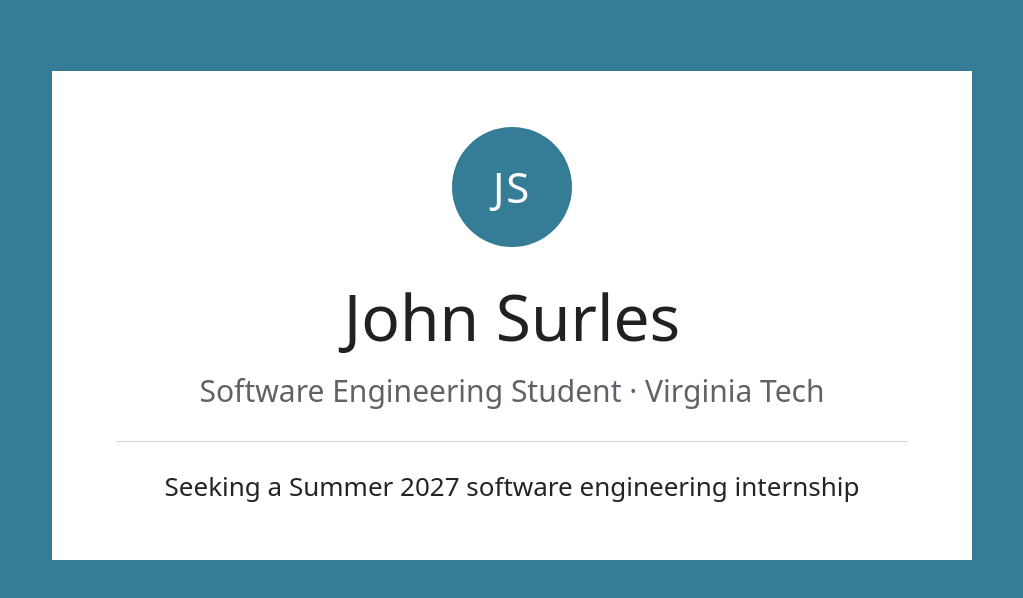
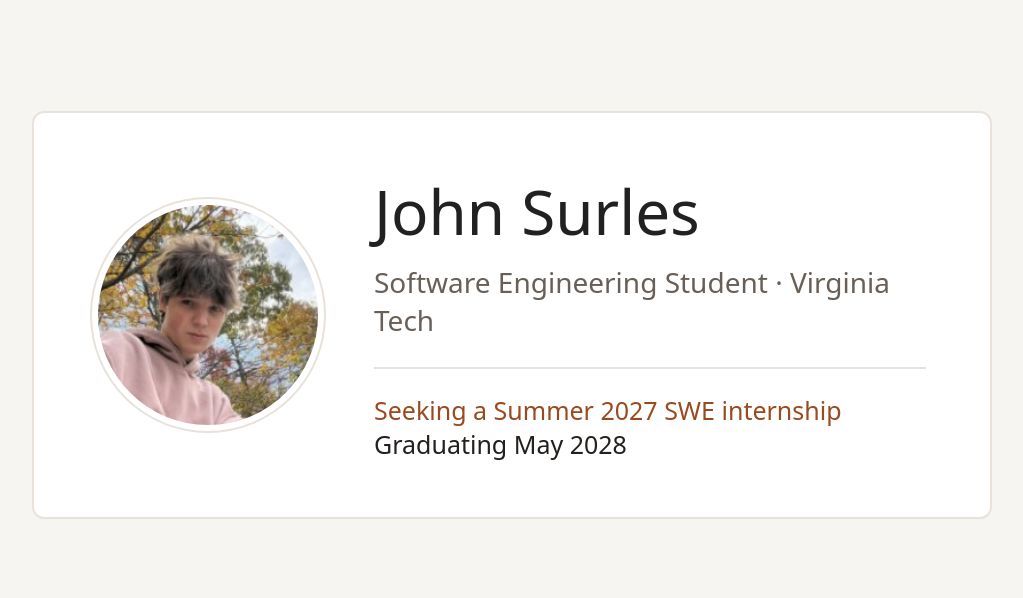
Before and after one commit to 0utsights/liquid-portfolio, a website: page scripts/social-card.html in a window 1280 px wide. Shown: the whole page, without its empty margins (88-1111 px from the left). Drawn offline with Linux system fonts and the light colour scheme.

Commit message:
Profile photo and a warm palette matched to it
- LinkedIn profile photo (192px JPEG/WebP, about 14 KB) replaces the JS monogram.
- Warm neutral page and text with a rust accent (#9a4a1f, 6.2:1 on white) taken
  from the autumn leaves in the photo; muted text stays at 5.4:1 or better.
- Social card shows the photo; favicon and touch icon use the rust monogram.

Co-Authored-By: Claude Opus 5.5 <noreply@anthropic.com>

```diff
--- a/public/styles.css
+++ b/public/styles.css
@@ -2,15 +2,17 @@
    (links, active tab, monogram, focus). Change --accent and --accent-tint together; keep --accent at
    4.5:1 or better on white. */
 :root {
-  --page: #f4f5f7;
+  /* Warm neutrals with a rust accent taken from the autumn leaves in the profile photo
+     (#9a4a1f is about 6.2:1 on white; muted text is about 5.8:1 on white, 5.4:1 on the page). */
+  --page: #f7f5f2;
   --surface: #fff;
-  --line: #e1e4e8;
-  --accent: #1f6680;
-  --accent-tint: #e8f1f5;
-  --ink: #1f2328;
-  --muted: #5f6368;
-  --rule: rgba(0, 0, 0, .12);
-  --rule-strong: rgba(0, 0, 0, .16);
+  --line: #e8e2db;
+  --accent: #9a4a1f;
+  --accent-tint: #f8eee6;
+  --ink: #24201d;
+  --muted: #685f57;
+  --rule: rgba(60, 40, 20, .12);
+  --rule-strong: rgba(60, 40, 20, .16);
   font-family: Rubik, system-ui, -apple-system, 'Segoe UI', Roboto, 'Helvetica Neue', Arial, sans-serif;
   color: var(--ink);
 }
@@ -33,7 +35,7 @@ main { display: grid; gap: 12px; }
 
 /* Masthead */
 .masthead { padding: 28px 24px 24px; text-align: center; }
-.mark { display: grid; place-items: center; width: 88px; height: 88px; margin: 0 auto 14px; border-radius: 50%; background: var(--accent); color: #fff; font-size: 30px; font-weight: 500; letter-spacing: .04em; }
+.photo { display: block; width: 104px; height: 104px; margin: 0 auto 14px; border-radius: 50%; object-fit: cover; box-shadow: 0 0 0 3px var(--surface), 0 0 0 4px var(--line); }
 .masthead h1 { font-size: 26px; }
 .subtitle { margin-top: 4px; color: var(--muted); }
 .status { margin-top: 10px; font-size: 14px; color: var(--ink); }
--- a/scripts/build.mjs
+++ b/scripts/build.mjs
@@ -69,8 +69,8 @@ function page(route) {
  const url = `https://johnsurles.com${route.path}`;
  const tab = (label, href, key) => `<a href="${href}"${route.key === key ? ' aria-current="page"' : ''}>${label}</a>`;
  return `<!doctype html>
-<html lang="en"><head><meta charset="utf-8"><meta name="viewport" content="width=device-width, initial-scale=1"><meta name="theme-color" content="#f4f5f7"><title>${route.title}</title><meta name="description" content="${route.description}"><link rel="canonical" href="${url}"><meta property="og:type" content="website"><meta property="og:title" content="${route.title}"><meta property="og:description" content="${route.description}"><meta property="og:url" content="${url}"><meta property="og:site_name" content="John Surles"><meta property="og:locale" content="en_US"><meta property="og:image" content="https://johnsurles.com/images/social-card.jpg"><meta property="og:image:width" content="1200"><meta property="og:image:height" content="630"><meta property="og:image:alt" content="John Surles — Software Engineering Student, Virginia Tech"><meta name="twitter:card" content="summary_large_image"><meta name="author" content="John Surles"><link rel="icon" href="/favicon.svg" type="image/svg+xml"><link rel="apple-touch-icon" href="/apple-touch-icon.png"><link rel="stylesheet" href="/styles.css?v=${v.css}">${route.key === 'profile' ? `<script type="application/ld+json">${JSON.stringify(profileData)}</script>` : ''}</head>
-<body><a class="skip-link" href="#main">Skip to content</a><div class="page"><header class="card masthead"><div class="mark" aria-hidden="true">JS</div><h1>${profile.name}</h1><p class="subtitle">${profile.title}</p><p class="status">Seeking a Summer 2027 software engineering internship · Graduating May 2028</p><p class="masthead-links"><a href="${resume}">Resume (PDF)</a>${contacts.email('Email')}${contacts.github('GitHub')}${contacts.linkedin('LinkedIn')}</p></header><nav class="tabs" aria-label="Sections">${tab('Profile', '/', 'profile')}${tab('Open Source', '/oss/', 'oss')}</nav><main id="main" tabindex="-1">${route.body}</main><footer class="card footer"><p>© 2026 John Surles</p></footer></div><p id="copy-status" class="sr-only" aria-live="polite"></p><script src="/copy.js?v=${v.js}" defer></script></body></html>`;
+<html lang="en"><head><meta charset="utf-8"><meta name="viewport" content="width=device-width, initial-scale=1"><meta name="theme-color" content="#f7f5f2"><title>${route.title}</title><meta name="description" content="${route.description}"><link rel="canonical" href="${url}"><meta property="og:type" content="website"><meta property="og:title" content="${route.title}"><meta property="og:description" content="${route.description}"><meta property="og:url" content="${url}"><meta property="og:site_name" content="John Surles"><meta property="og:locale" content="en_US"><meta property="og:image" content="https://johnsurles.com/images/social-card.jpg"><meta property="og:image:width" content="1200"><meta property="og:image:height" content="630"><meta property="og:image:alt" content="John Surles — Software Engineering Student, Virginia Tech"><meta name="twitter:card" content="summary_large_image"><meta name="author" content="John Surles"><link rel="icon" href="/favicon.svg" type="image/svg+xml"><link rel="apple-touch-icon" href="/apple-touch-icon.png"><link rel="stylesheet" href="/styles.css?v=${v.css}">${route.key === 'profile' ? `<script type="application/ld+json">${JSON.stringify(profileData)}</script>` : ''}</head>
+<body><a class="skip-link" href="#main">Skip to content</a><div class="page"><header class="card masthead"><picture><source srcset="/images/profile.webp" type="image/webp"><img class="photo" src="/images/profile.jpg" width="192" height="192" alt="John Surles" decoding="async"></picture><h1>${profile.name}</h1><p class="subtitle">${profile.title}</p><p class="status">Seeking a Summer 2027 software engineering internship · Graduating May 2028</p><p class="masthead-links"><a href="${resume}">Resume (PDF)</a>${contacts.email('Email')}${contacts.github('GitHub')}${contacts.linkedin('LinkedIn')}</p></header><nav class="tabs" aria-label="Sections">${tab('Profile', '/', 'profile')}${tab('Open Source', '/oss/', 'oss')}</nav><main id="main" tabindex="-1">${route.body}</main><footer class="card footer"><p>© 2026 John Surles</p></footer></div><p id="copy-status" class="sr-only" aria-live="polite"></p><script src="/copy.js?v=${v.js}" defer></script></body></html>`;
 }
 
 for (const route of routes) {
--- a/scripts/social-card.html
+++ b/scripts/social-card.html
@@ -4,22 +4,25 @@
 <html lang="en"><head><meta charset="utf-8"><title>Social card</title>
 <style>
 *{box-sizing:border-box}html,body{margin:0}
-body{width:1200px;height:630px;display:grid;place-items:center;background:#357c96;font-family:Rubik,system-ui,'Segoe UI',Roboto,Arial,sans-serif;color:#212529}
-.card{width:920px;padding:56px 64px;background:#fff;text-align:center}
-.mark{display:grid;place-items:center;width:120px;height:120px;margin:0 auto 26px;border-radius:50%;background:#357c96;color:#fff;font-size:42px;font-weight:500;letter-spacing:.04em}
-h1{margin:0;font-size:64px;font-weight:500;color:rgba(0,0,0,.87)}
-.sub{margin:10px 0 0;font-size:30px;color:#5f6368}
-.status{margin:30px 0 0;padding-top:26px;border-top:1px solid rgba(0,0,0,.16);font-size:26px}
-body.icon{width:180px;height:180px;background:#357c96}
+body{width:1200px;height:630px;display:grid;place-items:center;background:#f7f5f2;font-family:Rubik,system-ui,'Segoe UI',Roboto,Arial,sans-serif;color:#24201d}
+.card{width:960px;padding:56px 64px;background:#fff;border:2px solid #e8e2db;border-radius:12px;display:flex;align-items:center;gap:56px}
+.photo{width:220px;height:220px;border-radius:50%;object-fit:cover;flex:none;box-shadow:0 0 0 6px #fff,0 0 0 8px #e8e2db}
+h1{margin:0;font-size:62px;font-weight:500;color:rgba(0,0,0,.87)}
+.sub{margin:10px 0 0;font-size:28px;color:#685f57}
+.status{margin:28px 0 0;padding-top:24px;border-top:2px solid #e8e2db;font-size:25px}
+.status b{color:#9a4a1f;font-weight:500}
+body.icon{width:180px;height:180px;background:#9a4a1f}
 body.icon .card{display:none}
 .icon-mark{display:none}body.icon .icon-mark{display:grid;place-items:center;width:180px;height:180px;color:#fff;font-size:72px;font-weight:500;letter-spacing:.04em}
 </style></head>
 <body>
 <div class="card">
- <div class="mark">JS</div>
- <h1>John Surles</h1>
- <p class="sub">Software Engineering Student · Virginia Tech</p>
- <p class="status">Seeking a Summer 2027 software engineering internship</p>
+ <img class="photo" src="../public/images/profile.jpg" alt="">
+ <div>
+  <h1>John Surles</h1>
+  <p class="sub">Software Engineering Student · Virginia Tech</p>
+  <p class="status"><b>Seeking a Summer 2027 SWE internship</b><br>Graduating May 2028</p>
+ </div>
 </div>
 <div class="icon-mark">JS</div>
 <script>if (location.hash === '#icon') document.body.className = 'icon';</script>
```
Also changed, not shown: public/apple-touch-icon.png, public/favicon.svg, public/images/profile.jpg (added), public/images/profile.webp (added), public/images/social-card.jpg.
